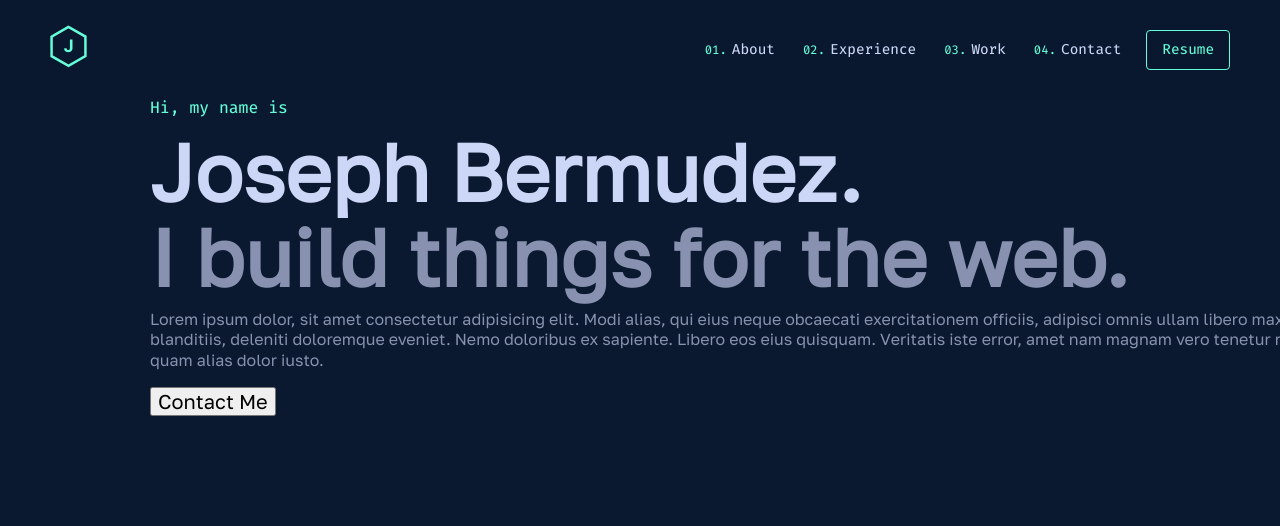
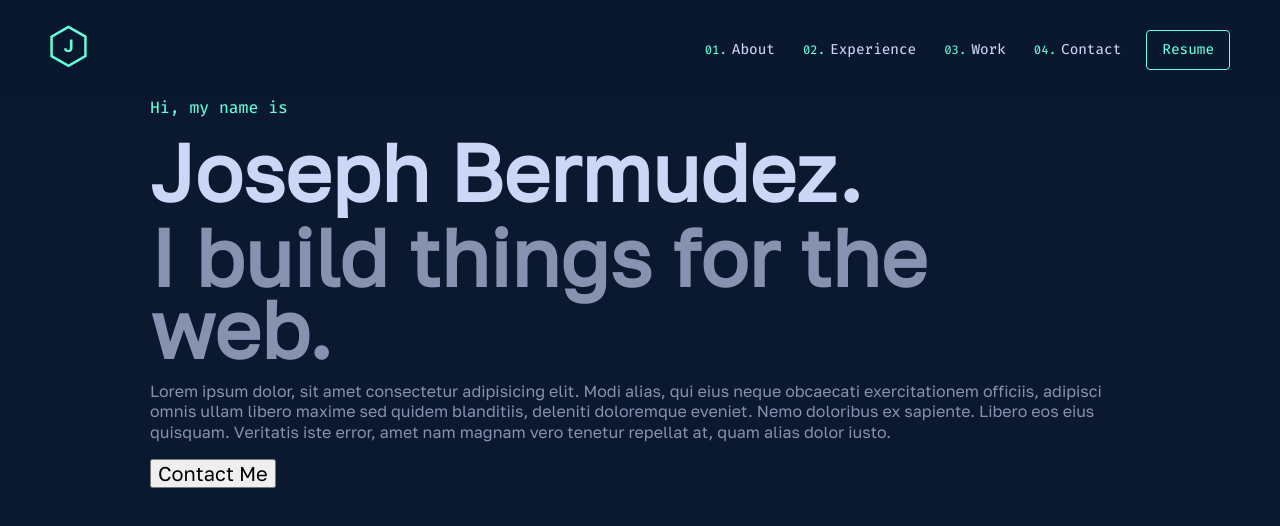
Before and after one commit to JosephBerm/Portfolio, a React (Create React App) app: page / in a window 1280 px wide. Shown: the top 526 px of the page. Built offline with nearby package versions, Linux system fonts and the light colour scheme.

Commit message:
Fixed padding issue

```diff
--- a/src/css/App.css
+++ b/src/css/App.css
@@ -40,6 +40,9 @@
 }
 
 html {
+	box-sizing: border-box;
+	width: 100%;
+	scroll-behavior: smooth;
 	font-size: 62.5%;
 }
 
@@ -62,6 +65,11 @@ main {
 }
 main.fillHeight {
 	padding: 0px 25px;
+}
+*,
+::before,
+::after {
+	box-sizing: inherit;
 }
 
 h1,
@@ -221,7 +229,7 @@ section:not(:first-child) {
 }
 
 /*////////////////////////////////////////////////////////// TODO: 375px ~ App.vue////////////////////////////////////////////////////////// */
-@media screen and (min-width: 375px) {
+@media screen and (min-width: 480px) {
 	main.fillHeight {
 		padding: 0px 50px;
 	}
```
